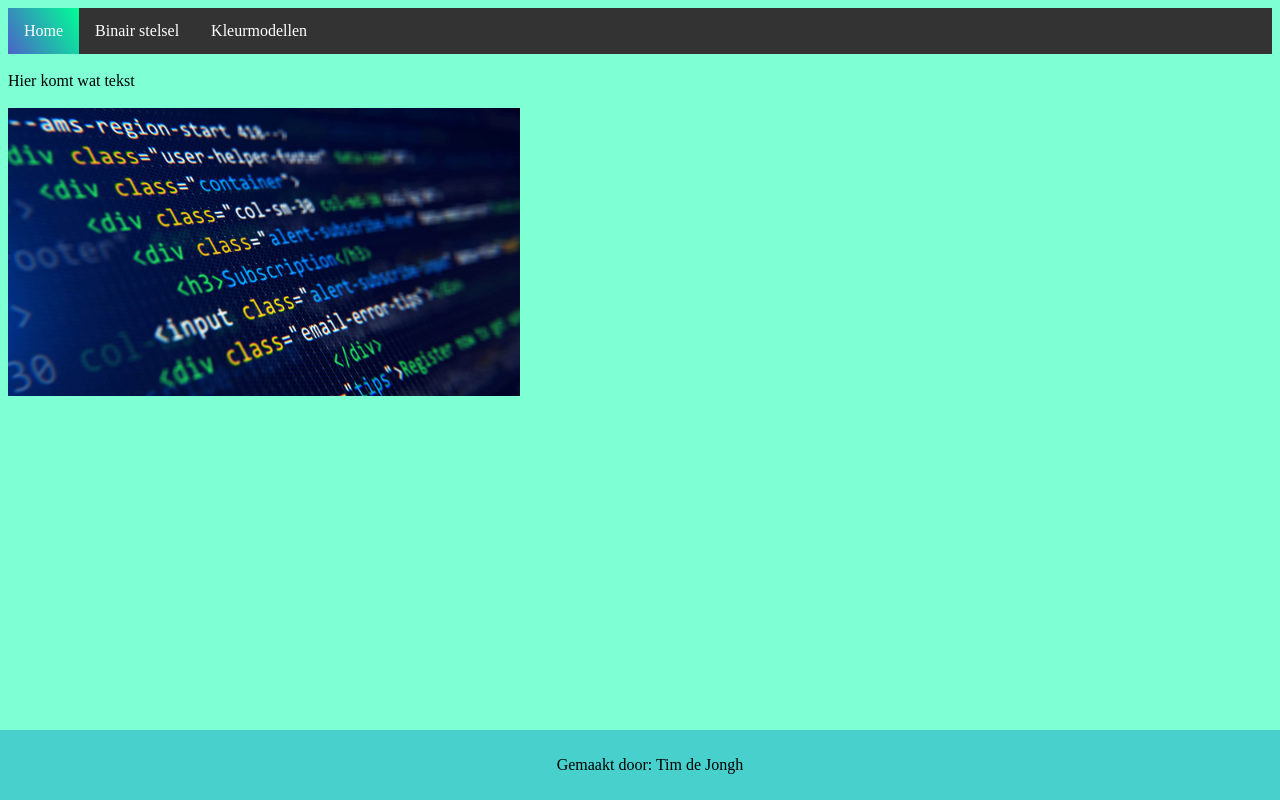
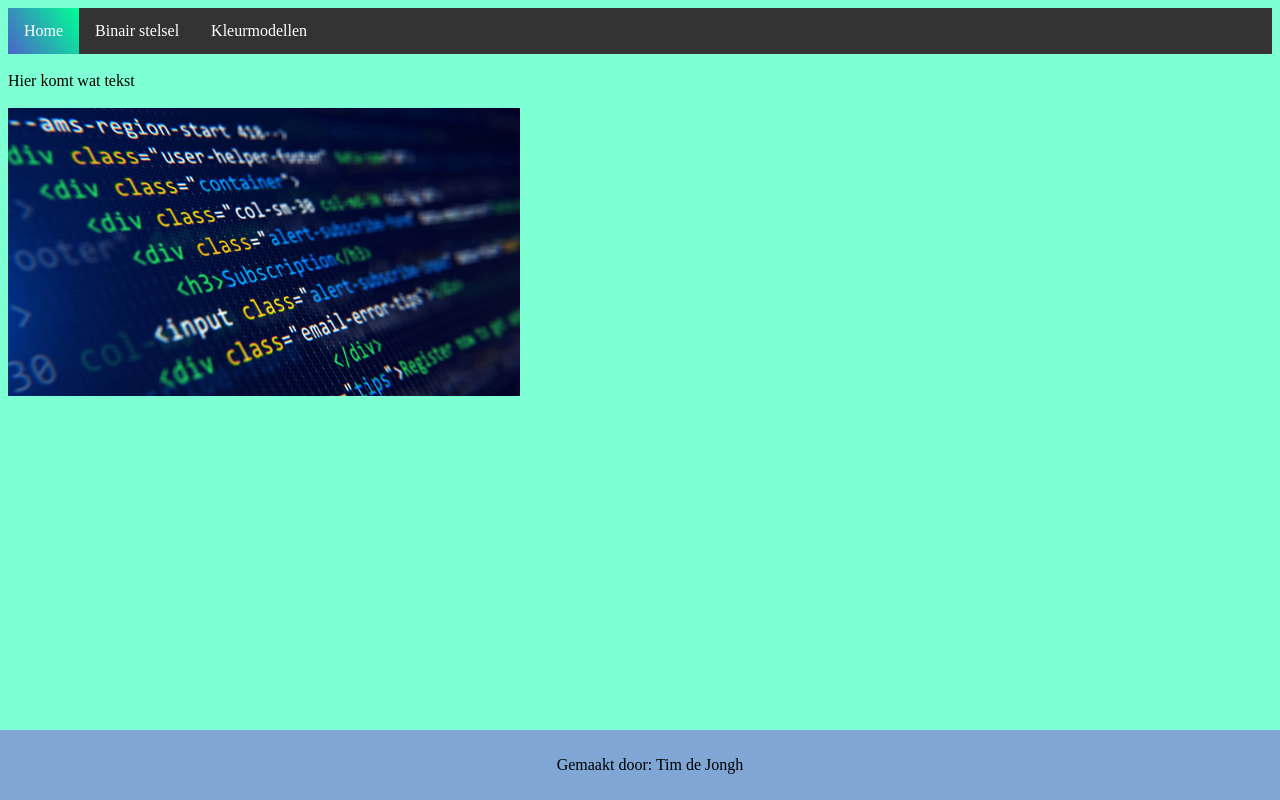
Before and after one commit to TimmVLC/TimmVLC.github.io, a plain HTML site: page index.html in a window 1280 px wide. Drawn offline with Linux system fonts and the light colour scheme.

Commit message:
Footer kleur veranderd

```diff
--- a/layout.css
+++ b/layout.css
@@ -40,7 +40,7 @@ ul {
   left: 0;
   bottom: 0;
   width: 100%;
-  background-color: mediumturquoise;
+  background-color: #7fa6d4;
   padding: 10px;
   text-align: center;
 }
```
